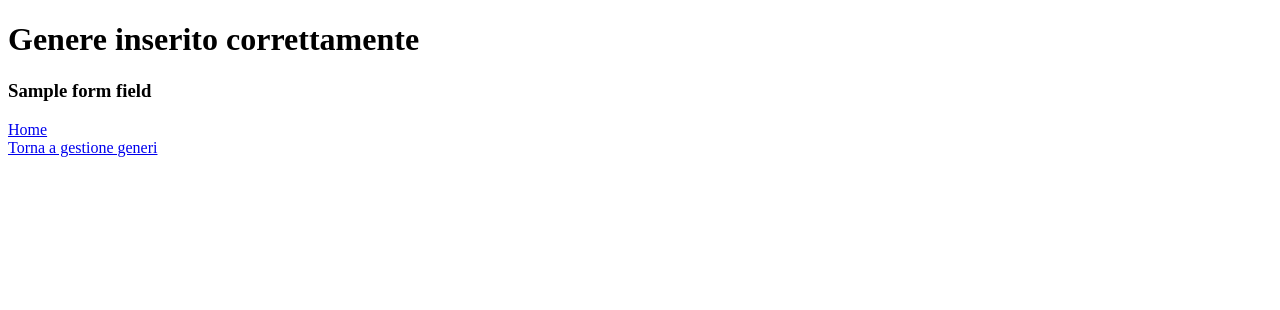
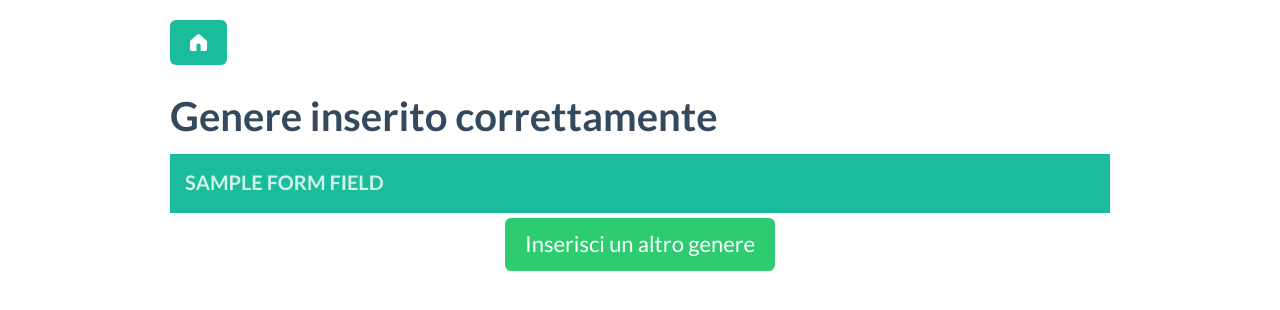
Before and after one commit to conrad123/asw-project, a Django app: template shared/server/moviefy/app/templates/genere_salvato.html in a window 1280 px wide. Shown: the top 310 px of the page. Run offline with Django 3.2, Linux system fonts and the light colour scheme; the template is opened without the code that fills it: most values are stand-ins (such as "Sample title", 1, 10 or a date in 2020); some libraries are stand-ins or nearby versions.

Commit message:
More easy reading code on html

```diff
--- a/shared/server/moviefy/app/templates/genere_salvato.html
+++ b/shared/server/moviefy/app/templates/genere_salvato.html
@@ -3,13 +3,31 @@
 	<head>
 		<meta charset="UTF-8">
 		<title>Genere Salvato</title>
+        <link href="../static/dist/css/vendor/bootstrap/css/bootstrap.min.css" rel="stylesheet">
+	    <link href="../static/dist/css/flat-ui.css" rel="stylesheet">
+	    <link href="../static/docs/assets/css/demo.css" rel="stylesheet">
 	</head>
 	<body>
-		<h1>Genere inserito correttamente</h1>
-		<h2>{{ message }}</h2>
-		<h3>{{ form_fields.nome }}</h3>
-		<a href="/">Home</a>
-		<br>
-		<a href="/gestione-generi/">Torna a gestione generi</a>
+        <div class="container" style="padding-top:20px">
+            <a href="/">
+                <button type="button" class="btn btn-primary btn-lg"><span class="fui-home"></span></button>
+            </a>
+		    <h3>Genere inserito correttamente</h3>
+		    <h4>{{ message }}</h4>
+            <div>
+                <dl class="palette palette-turquoise">
+                    <dt style="font-size:20px">{{ form_fields.nome }}</dt>
+                </dl>
+            </div>
+            <div align="center" style="padding-top:5px">
+                <a href="/inserisci-genere/">
+                    <button type="button" class="btn btn-success btn-hg">Inserisci un altro genere</button>
+                </a>
+            </div>
+		</div>
+        <!-- Scripts js -->
+		<script src="../static/dist/js/vendor/jquery.min.js"></script>
+		<script src="../static/dist/js/flat-ui.min.js"></script>
+		<script src="../static/docs/assets/js/application.js"></script>
 	</body>
 </html>
--- a/shared/server/moviefy/app/templates/inserisci_film_form_non_valida.html
+++ b/shared/server/moviefy/app/templates/inserisci_film_form_non_valida.html
@@ -47,6 +47,8 @@
                 </div>
             </div>
 		</div>
+
+
 		<!-- Scripts js -->
 		<script src="../static/dist/js/vendor/jquery.min.js"></script>
 		<script src="../static/dist/js/flat-ui.min.js"></script>
```
Also changed, not shown: shared/server/moviefy/app/templates/catalogo_film.html (+0 -7 lines), shared/server/moviefy/app/templates/catalogo_filtrato.html (+2 -12 lines), shared/server/moviefy/app/templates/film_salvato.html (indentation only), shared/server/moviefy/app/templates/inserisci_film.html (indentation only), shared/server/moviefy/app/templates/inserisci_genere.html (indentation only), shared/server/moviefy/app/templates/inserisci_genere_form_non_valida.html (indentation only). Lines whose indentation alone changed are shown as unchanged.
